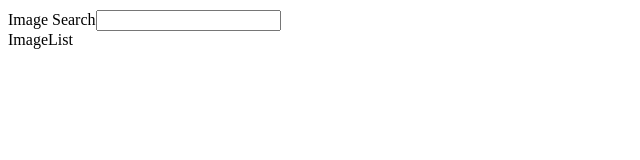
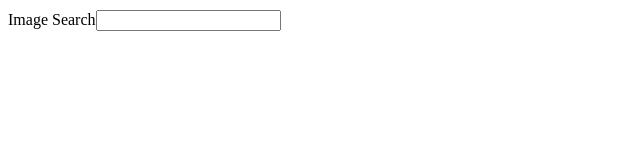
Before and after one commit to zearkiatos/modern-react-with-redux, a React (Create React App) app: page / in a window 1280 px wide. Shown: the top 160 px of the page, without its empty margins (0-640 px from the left). Built offline with nearby package versions, Linux system fonts and the light colour scheme; the HTML template or start-up script is replaced by a standard one.

Commit message:
Rendering lists of components

```diff
--- a/docker-compose.yml
+++ b/docker-compose.yml
@@ -10,3 +10,4 @@ services:
       - ".:/app"
     ports:
       - "3001:3000"
+    tty: true
--- a/src/components/ImageList/index.js
+++ b/src/components/ImageList/index.js
@@ -1,8 +1,8 @@
 import React from 'react';
 
 const ImageList = ({images}) => {
-    console.log(images);
-    return <div>ImageList</div>
+    const imagesRender = images.map((image) => <img src={image.urls.regular} />)
+    return <div>{imagesRender}</div>
 };
 
 export default ImageList;
```
